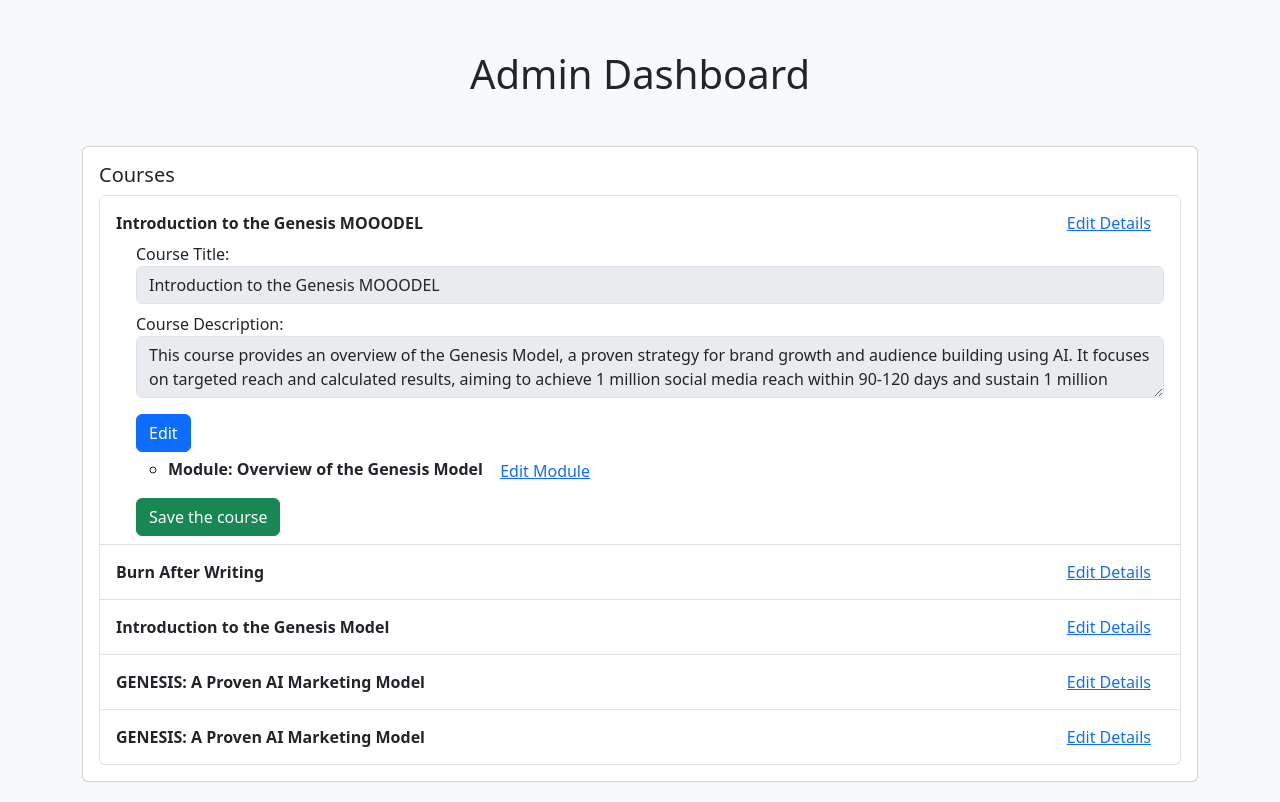
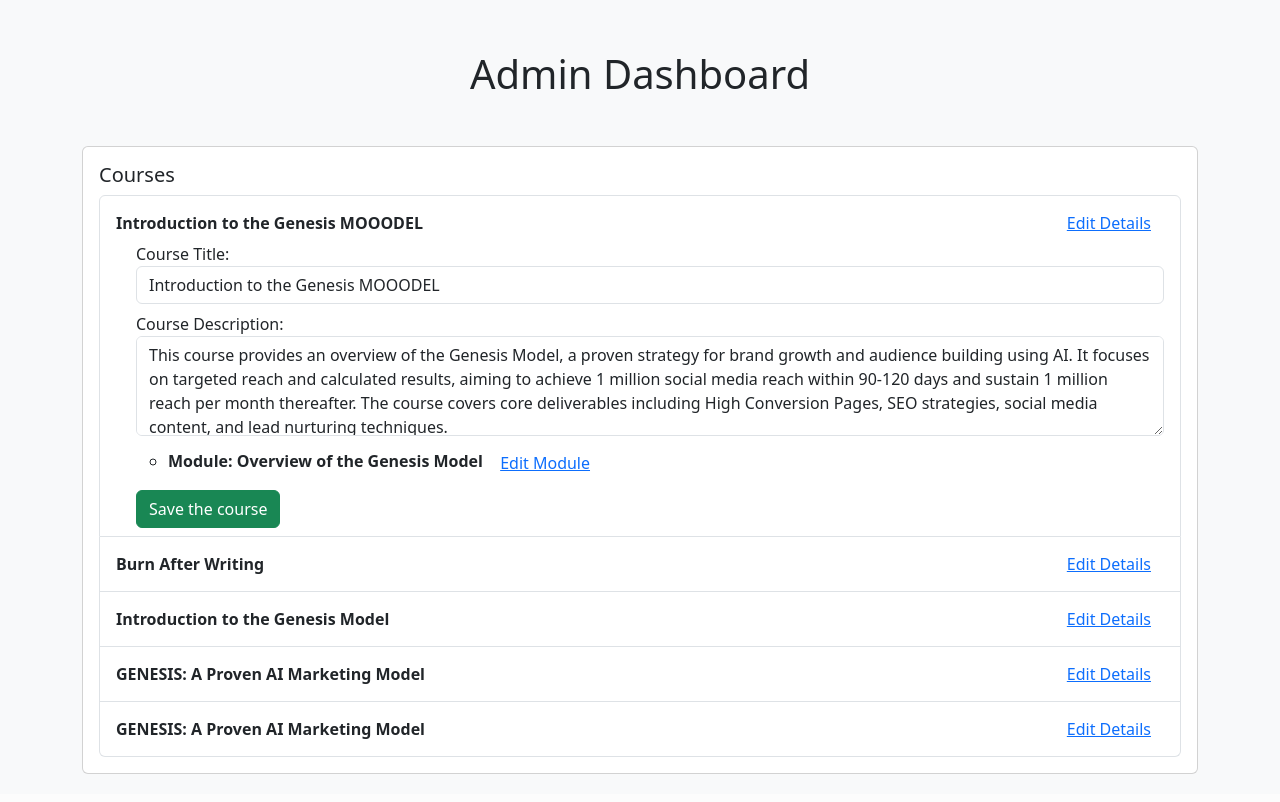
Before and after one commit to ubaidev1/ai-course-builder, a Django app: page /edit_courses/ in a window 1280 px wide, after a click on "Edit Details". Shown: the part 56-858 px from the top of the page. After the commit the page ends 830 px from the top, so only its background shows below. Run offline with Django 5.2, Linux system fonts and the light colour scheme; a user stored in the database is signed in; data comes from the database, SQL or seed files in the repository.

Commit message:
send course title , description , module in payload

```diff
--- a/templates/edit-courses.html
+++ b/templates/edit-courses.html
@@ -28,21 +28,6 @@
             cursor: pointer;
         }
 
-        .save-cancel {
-            display: none;
-            margin-left: 10px;
-        }
-
-        .save-btn, .cancel-btn {
-            color: green;
-            margin-right: 10px;
-            cursor: pointer;
-        }
-
-        .cancel-btn {
-            color: red;
-        }
-
         input, textarea {
             display: inline-block;
             width: 100%;
@@ -57,7 +42,6 @@
         .highlight {
             background-color: #d4edda;
         }
-
     </style>
 </head>
 
@@ -75,7 +59,8 @@
                 <li class="list-group-item">
                     <div class="d-flex justify-content-between align-items-center">
                         <strong id="course-title-{{ course.id }}">{{ course.title }}</strong>
-                        <button class="btn btn-link" data-bs-toggle="collapse" data-bs-target="#course-{{ course.id }}">
+                        <button type="button" class="btn btn-link" data-bs-toggle="collapse"
+                                data-bs-target="#course-{{ course.id }}">
                             Edit Details
                         </button>
                     </div>
@@ -86,46 +71,35 @@
                             <!-- Course Title -->
                             <label>Course Title:</label>
                             <input type="text" class="form-control mb-2" id="edit-course-title-{{ course.id }}"
-                                   value="{{ course.title }}" disabled>
+                                   value="{{ course.title }}">
 
                             <!-- Course Description -->
                             <label>Course Description:</label>
-                            <textarea class="form-control mb-2" id="edit-course-description-{{ course.id }}" disabled>{{ course.description }}</textarea>
-
-                            <!-- Edit/Save Buttons -->
-                            <button type="button" class="btn btn-primary mt-2"
-                                    onclick="toggleSaveBtn('edit-course-title-{{ course.id }}', 'edit-course-description-{{ course.id }}', this)">
-                                Edit
-                            </button>
+                            <textarea class="form-control mb-2 textarea-custom"
+                                      id="edit-course-description-{{ course.id }}">{{ course.description }}</textarea>
 
                             <ul>
                                 {% for module in course.modules.all %}
                                 <li>
                                     <strong id="module-title-{{ module.id }}">Module: {{ module.title }}</strong>
-                                    <button class="btn btn-link" onclick="toggleEditModule('{{ module.id }}')">Edit
-                                        Module
+                                    <button type="button" class="btn btn-link"
+                                            onclick="toggleEditModule('{{ module.id }}')">Edit Module
                                     </button>
 
                                     <div id="module-edit-{{ module.id }}" class="collapse collapse-content">
                                         <!-- Module Title -->
                                         <label>Module Title:</label>
                                         <input type="text" class="form-control mb-2"
-                                               id="edit-module-title-{{ module.id }}"
-                                               value="{{ module.title }}" disabled>
-                                        <button type="button" class="btn btn-primary mt-2"
-                                                onclick="toggleSaveBtn('edit-module-title-{{ module.id }}', this)">
-                                            Edit
-                                        </button>
+                                               id="edit-module-title-{{ module.id }}" value="{{ module.title }}">
+
                                         <!-- Lesson Details -->
                                         <ul>
                                             {% for lesson in module.lessons.all %}
                                             <li>
                                                 <strong id="lesson-title-{{ lesson.id }}">Lesson:
-                                                    {{lesson.title}}</strong>
-                                                <button class="btn btn-link"
-                                                        onclick="toggleEditLesson('{{ lesson.id }}')">
-                                                    Edit
-                                                    Lesson
+                                                    {{ lesson.title }}</strong>
+                                                <button type="button" class="btn btn-link"
+                                                        onclick="toggleEditLesson('{{ lesson.id }}')">Edit Lesson
                                                 </button>
 
                                                 <div id="lesson-edit-{{ lesson.id }}" class="collapse collapse-content">
@@ -133,66 +107,63 @@
                                                     <label>Lesson Title:</label>
                                                     <input type="text" class="form-control mb-2"
                                                            id="edit-lesson-title-{{ lesson.id }}"
-                                                           value="{{ lesson.title }}"
-                                                           disabled>
+                                                           value="{{ lesson.title }}">
 
                                                     <!-- Lesson Content -->
                                                     <label>Lesson Content:</label>
-                                                    <textarea class="form-control mb-2"
-                                                              id="edit-lesson-content-{{ lesson.id }}"
-                                                              disabled>{{ lesson.content }}</textarea>
-                                                    <button type="button" class="btn btn-primary mt-2"
-                                                            onclick="toggleSaveBtn('edit-lesson-title-{{ lesson.id }}', 'edit-lesson-content-{{ lesson.id }}', this)">
-                                                        Edit
-                                                    </button>
+                                                    <textarea class="form-control mb-2 textarea-custom"
+                                                              id="edit-lesson-content-{{ lesson.id }}">{{ lesson.content }}</textarea>
 
                                                     <ul>
                                                         {% for quiz in lesson.quizzes.all %}
                                                         <li>
                                                             <strong>Quiz:</strong>
+                                                            <button type="button" class="btn btn-link"
+                                                                    onclick="toggleEditQuiz('{{ quiz.id }}')">Edit Quiz
+                                                            </button>
+
+                                                            <div id="quiz-edit-{{ quiz.id }}"
+                                                                 class="collapse collapse-content">
+                                                                <label>Quiz Title:</label>
                                                                 <input type="text" id="edit-quiz-title-{{ quiz.id }}"
                                                                        value="{{ quiz.title }}"
-                                                                   class="form-control mb-2"
-                                                                   disabled><br>
+                                                                       class="form-control mb-2">
+
                                                                 <ul>
                                                                     {% for question in quiz.questions.all %}
                                                                     <li>
-                                                                    <strong>Question:</strong> <input type="text"
+                                                                        <strong>Question:</strong>
+                                                                        <input type="text"
                                                                                id="edit-question-{{ question.id }}"
                                                                                value="{{ question.question_text }}"
-                                                                                                      class="form-control mb-2"
-                                                                                                      disabled><br>
-                                                                    <strong>Answer:</strong> <input type="text"
+                                                                               class="form-control mb-2">
+                                                                        <strong>Answer:</strong>
+                                                                        <input type="text"
                                                                                id="edit-answer-{{ question.id }}"
                                                                                value="{{ question.correct_answer }}"
-                                                                                                    class="form-control mb-2"
-                                                                                                    disabled>
+                                                                               class="form-control mb-2">
 
                                                                         <ul>
                                                                             {% for option in question.options.all %}
                                                                             <li>
-                                                                            <strong>Option:</strong> <input type="text"
+                                                                                <strong>Option:</strong>
+                                                                                <input type="text"
                                                                                        id="edit-option-{{ option.id }}"
                                                                                        value="{{ option.option_text }}"
-                                                                                                            class="form-control mb-2"
-                                                                                                            disabled>
+                                                                                       class="form-control mb-2">
                                                                                 {% if option.is_correct %}
                                                                                 <span class="badge bg-success">Correct</span>
                                                                                 {% endif %}
-
-                                                                            {% endfor %}
-                                                                    </ul>
-                                                                    <button type="button" class="btn btn-primary mt-2"
-                                                                            onclick="toggleSaveBtn('edit-quiz-question-{{ quiz.id }}', 'edit-quiz-answer-{{ quiz.id }}', this)">
-                                                                        Edit
-                                                                    </button>
                                                                             </li>
                                                                             {% endfor %}
                                                                         </ul>
                                                                     </li>
                                                                     {% endfor %}
                                                                 </ul>
-
+                                                            </div>
+                                                        </li>
+                                                        {% endfor %}
+                                                    </ul>
                                                 </div>
                                             </li>
                                             {% endfor %}
@@ -202,7 +173,9 @@
                                 {% endfor %}
                             </ul>
                         </form>
-                        <button type="submit" class="btn btn-success mt-2">Save the course</button>
+                        <button type="button" class="btn btn-success mt-2" onclick="saveCourse('{{ course.id }}')">Save
+                            the course
+                        </button>
                     </div>
                 </li>
                 {% endfor %}
@@ -210,28 +183,8 @@
         </div>
     </div>
 </div>
+
 <script>
-    // Toggle between Edit and Save for any field (course/module/lesson/quiz)
-    function toggleSaveBtn(...fieldIds) {
-        const saveBtn = event.target;
-        if (saveBtn.innerHTML === 'Edit') {
-            saveBtn.innerHTML = 'Save';
-            fieldIds.forEach(fieldId => {
-                document.getElementById(fieldId).disabled = false;
-            });
-        } else {
-            saveBtn.innerHTML = 'Edit';
-            fieldIds.forEach(fieldId => {
-                document.getElementById(fieldId).disabled = true;
-            });
-            // Save the course after fields are disabled (optional)
-            const courseId = saveBtn.dataset.courseId;
-            if (courseId) {
-                saveCourse(courseId);  // Pass the course ID to save course data
-            }
-        }
-    }
-
     // Toggle visibility of module editing form
     function toggleEditModule(moduleId) {
         document.getElementById(`module-edit-${moduleId}`).classList.toggle('collapse');
@@ -242,101 +195,109 @@
         document.getElementById(`lesson-edit-${lessonId}`).classList.toggle('collapse');
     }
 
+    // Toggle visibility of quiz editing form
+    function toggleEditQuiz(quizId) {
+        document.getElementById(`quiz-edit-${quizId}`).classList.toggle('collapse');
+    }
+
     // Save the course data to the backend
     function saveCourse(courseId) {
     const courseTitle = document.getElementById(`edit-course-title-${courseId}`).value;
     const courseDescription = document.getElementById(`edit-course-description-${courseId}`).value;
 
-        const modules = [];
-        document.querySelectorAll(`[id^=module-edit-]`).forEach((module) => {
-            const moduleId = module.id.split('-')[2];
-            const moduleTitle = document.getElementById(`edit-module-title-${moduleId}`).value;
+    // Fetch all modules
+    const modules = Array.from(document.querySelectorAll(`#course-${courseId} [id^=edit-module-title-]`)).map(moduleTitleEl => {
+        const moduleId = moduleTitleEl.id.split('-').pop();  // Extract module ID
 
-            const lessons = [];
-            document.querySelectorAll(`#module-edit-${moduleId} [id^=lesson-edit-]`).forEach((lesson) => {
-                const lessonId = lesson.id.split('-')[2];
-                const lessonTitle = document.getElementById(`edit-lesson-title-${lessonId}`).value;
-                const lessonContent = document.getElementById(`edit-lesson-content-${lessonId}`).value;
+        // Fetch all lessons for the current module
+        const lessons = Array.from(document.querySelectorAll(`#module-edit-${moduleId} [id^=edit-lesson-title-]`)).map(lessonTitleEl => {
+            const lessonId = lessonTitleEl.id.split('-').pop();  // Extract lesson ID
 
-                const quizzes = [];
-                document.querySelectorAll(`#lesson-edit-${lessonId} [id^=quiz-edit-]`).forEach((quiz) => {
-                    const quizId = quiz.id.split('-')[2];
-                    const quizTitle = document.getElementById(`edit-quiz-title-${quizId}`).value;
+            // Fetch all quizzes for the current lesson
+            const quizzes = Array.from(document.querySelectorAll(`#lesson-edit-${lessonId} [id^=edit-quiz-title-]`)).map(quizTitleEl => {
+                const quizId = quizTitleEl.id.split('-').pop();  // Extract quiz ID
 
-                    const questions = [];
-                    document.querySelectorAll(`#quiz-edit-${quizId} [id^=edit-question-]`).forEach((question) => {
-                        const questionId = question.id.split('-')[2];
-                        const questionText = document.getElementById(`edit-question-${questionId}`).value;
+                // Fetch all questions for the current quiz
+                const questions = Array.from(document.querySelectorAll(`#quiz-edit-${quizId} [id^=edit-question-]`)).map(questionEl => {
+                    const questionId = questionEl.id.split('-').pop();  // Extract question ID
+
+                    // Fetch all options for the current question
+                    const options = Array.from(document.querySelectorAll(`#edit-question-${questionId} ~ ul [id^=edit-option-]`)).map(optionEl => optionEl.value);
+
+                    // Fetch the correct answer for the current question
                     const correctAnswer = document.getElementById(`edit-answer-${questionId}`).value;
 
-                        const options = [];
-                        document.querySelectorAll(`#edit-question-${questionId} ~ ul [id^=edit-option-]`).forEach((option) => {
-                            options.push(option.value);
+                    // Return question object
+                    return {
+                        question: questionEl.value,
+                        options: options,
+                        correct_answer: correctAnswer
+                    };
                 });
 
-                        questions.push({
-                            question: questionText,
-                            options: options,
-                            correct_answer: correctAnswer
-                        });
+                // Return quiz object
+                return {
+                    title: quizTitleEl.value,
+                    questions: questions
+                };
             });
 
-                    quizzes.push({
-                        quiz_title: quizTitle,
-                        questions: questions
-                    });
+            // Return lesson object
+            return {
+                lesson_title: lessonTitleEl.value,
+                lesson_content: document.getElementById(`edit-lesson-content-${lessonId}`).value,
+                quiz: quizzes
+            };
         });
 
-                lessons.push({
-                    lesson_title: lessonTitle,
-                    lesson_content: lessonContent,
-                    quiz: quizzes
-                });
+        // Return module object
+        return {
+            module_title: moduleTitleEl.value,
+            module_lessons: lessons
+        };
     });
 
-            modules.push({
-                module_title: moduleTitle,
-                module_lessons: lessons
-            });
-        });
-
-        const data = {
+    // Create the final course object
+    const courseData = {
         course_name: courseTitle,
         course_description: courseDescription,
         modules: modules
     };
 
-        // Send data to the backend via POST request
-        fetch(`/update-course/${courseId}/`, {
-            method: 'POST',
+    // Send the data via API
+    fetch(`/api/courses/${courseId}/`, {
+        method: 'PATCH',
         headers: {
             'Content-Type': 'application/json',
-                'X-CSRFToken': '{{ csrf_token }}'  // Assuming you are using Django CSRF protection
+            'X-CSRFToken': getCookie('csrftoken') // Adjust for CSRF token handling
         },
-            body: JSON.stringify(data)
-        })
-        .then(response => response.json())
+        body: JSON.stringify(courseData)
+    }).then(response => response.json())
       .then(data => {
-            if (data.status === 'success') {
-                alert('Course updated successfully');
-                document.getElementById(`course-title-${courseId}`).textContent = courseTitle;
-            } else {
-                alert('Error updating course: ' + data.error);
-            }
+          alert('Course updated successfully!');
+          // Optionally refresh the page or update the DOM
+      }).catch(error => {
+          console.error('Error updating course:', error);
       });
 }
 
-    // Toggle visibility of quiz editing form
-    function toggleEditQuiz(quizId) {
-        document.getElementById(`quiz-edit-${quizId}`).classList.toggle('collapse');
+
+    // Utility function to get the CSRF token from cookies
+    function getCookie(name) {
+        let cookieValue = null;
+        if (document.cookie && document.cookie !== '') {
+            const cookies = document.cookie.split(';');
+            for (let i = 0; i < cookies.length; i++) {
+                const cookie = cookies[i].trim();
+                if (cookie.substring(0, name.length + 1) === (name + '=')) {
+                    cookieValue = decodeURIComponent(cookie.substring(name.length + 1));
+                    break;
                 }
-
-    // Toggle visibility of question and its options editing form
-    function toggleEditQuestion(questionId) {
-        document.getElementById(`question-edit-${questionId}`).classList.toggle('collapse');
+            }
+        }
+        return cookieValue;
     }
 </script>
-
 
 <script src="https://cdn.jsdelivr.net/npm/bootstrap@5.3.0/dist/js/bootstrap.bundle.min.js"></script>
 </body>
```
Lines whose indentation alone changed are shown as unchanged.
